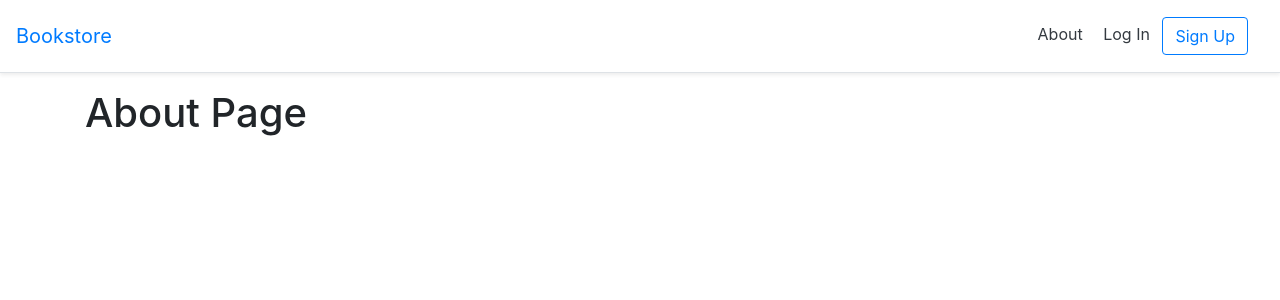
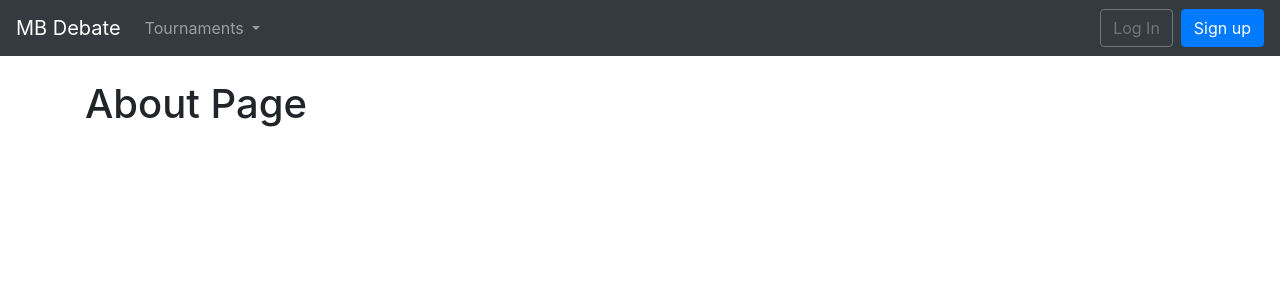
Before and after one commit to cloudui/mbdebate, a Django app: page /about/ in a window 1280 px wide. Shown: the top 300 px of the page. Run offline with Django 3.2, Linux system fonts and the light colour scheme; some libraries are stand-ins or nearby versions.

Commit message:
design update and email smtp config

```diff
--- a/docker-compose.yml
+++ b/docker-compose.yml
@@ -7,6 +7,8 @@ services:
         environment:
             - SECRET_KEY=c8tng6*b=h2xe^f1eor33+2v*!hnnt75wd@xgs48@ft=^4b)th
             - DEBUG=1
+            - EMAIL_HOST_USER=AKIAQVATNGL5LP3ZCPMN
+            - EMAIL_HOST_PASSWORD=BIZ/uFhv+wnS32qYNk2I2z/XSUl5QMFVmi76+Su/Pf+x
         volumes:
             - .:/code
         ports:
--- a/templates/_base.html
+++ b/templates/_base.html
@@ -3,7 +3,7 @@
 <html>
 <head>
   <meta charset="utf-8">
-  <title>{% block title %}Bookstore{% endblock title %}</title>
+  <title>{% block title %}MB Debate{% endblock title %}</title>
   <meta name="viewport" content="width=device-width, initial-scale=1, shrink-to-fit=no">
   <link rel="stylesheet" href="https://stackpath.bootstrapcdn.com/bootstrap/4.3.1/css/bootstrap.min.css" integrity="sha384-ggOyR0iXCbMQv3Xipma34MD+dH/1fQ784/j6cY/iJTQUOhcWr7x9JvoRxT2MZw1T" crossorigin="anonymous">
   <link rel="stylesheet" href="{% static 'css/base.css' %}">
@@ -11,20 +11,55 @@
 <body>
   <header>
     <!-- Fixed navbar -->
-    <div class="d-flex flex-column flex-md-row align-items-center p-3 px-md-4\
-     mb-3 bg-white border-bottom shadow-sm">
-      <a href="{% url 'home' %}" class="navbar-brand my-0 mr-md-auto font-weight-normal">Bookstore</a>
-      <nav class="my-2 my-md-0 mr-md-3">
-        <a class="p-2 text-dark" href="{% url 'about' %}">About</a>
-        {% if user.is_authenticated %}
-          <a class="p-2 text-dark" href="{% url 'account_logout' %}">Log Out</a>
-        {% else %}
-          <a class="p-2 text-dark" href="{% url 'account_login' %}">Log In</a>
-          <a class="btn btn-outline-primary"
-            href="{% url 'account_signup' %}">Sign Up</a>
-        {% endif %}
-      </nav>
-    </div>
+    <nav class="navbar navbar-expand-md navbar-dark bg-dark mb-4">
+      <a href="{% url 'home' %}" class="navbar-brand font-weight-normal">MB Debate</a>
+      <ul class="navbar-nav mr-auto">
+        <!-- <li class="nav-item"><a class = "nav-link" href="#">Tournament List</a></li> -->
+        <li class="nav-item dropdown">
+          <a class="nav-link dropdown-toggle" href="#" id="navbardrop" data-toggle="dropdown">
+            Tournaments
+          </a>
+          <div class="dropdown-menu">
+            <a class="dropdown-item" href="#">List</a>
+            <a class="dropdown-item" href="#">Signup</a>
+            <a class="dropdown-item" href="#">History</a>
+          </div>
+        </li>
+      </ul>
+      <button class="navbar-toggler" type="button" data-toggle="collapse"
+            data-target="#navbarCollapse" aria-controls="navbarCollapse"
+            aria-expanded="false" aria-label="Toggle navigation">
+                <span class="navbar-toggler-icon"></span>
+            </button>
+            <div class="collapse navbar-collapse" id="navbarCollapse">
+                {% if user.is_authenticated %}
+                    <ul class="navbar-nav ml-auto">
+                        <li class="nav-item">
+                            <a class="nav-link dropdown-toggle" href="#" id="userMenu"
+                                data-toggle="dropdown" aria-haspopup="true"
+                                aria-expanded="false">
+                                {{ user.email }}
+                            </a>
+                            <div class="dropdown-menu dropdown-menu-right"
+                                aria-labelledby="userMenu">
+                                <a class="dropdown-item"
+                                href=#>Change password</a>
+                                <div class="dropdown-divider"></div>
+                                <a class="dropdown-item" href="{% url 'account_logout' %}">
+                                Log Out</a>
+                            </div>
+                        </li>
+                    </ul>
+                {% else %}
+                    <form class="form-inline ml-auto">
+                        <a href="{% url 'account_login' %}" class="btn btn-outline-secondary">
+                        Log In</a>
+                        <a href="{% url 'account_signup' %}" class="btn btn-primary ml-2">
+                            Sign up</a>
+                    </form>
+                {% endif %}
+            </div>
+    </nav>
   </header>
   <div class="container">
     {% block content %}
```
Also changed, not shown: mbdebate_project/settings.py (+12 -0 lines).
